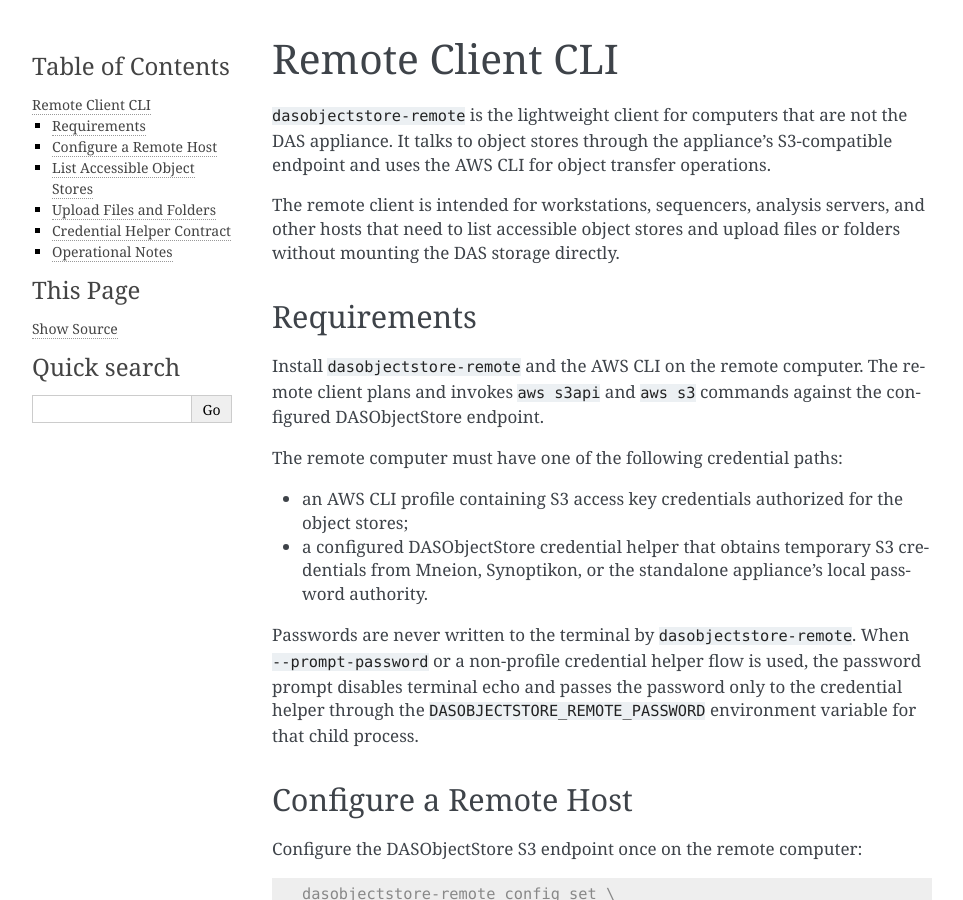
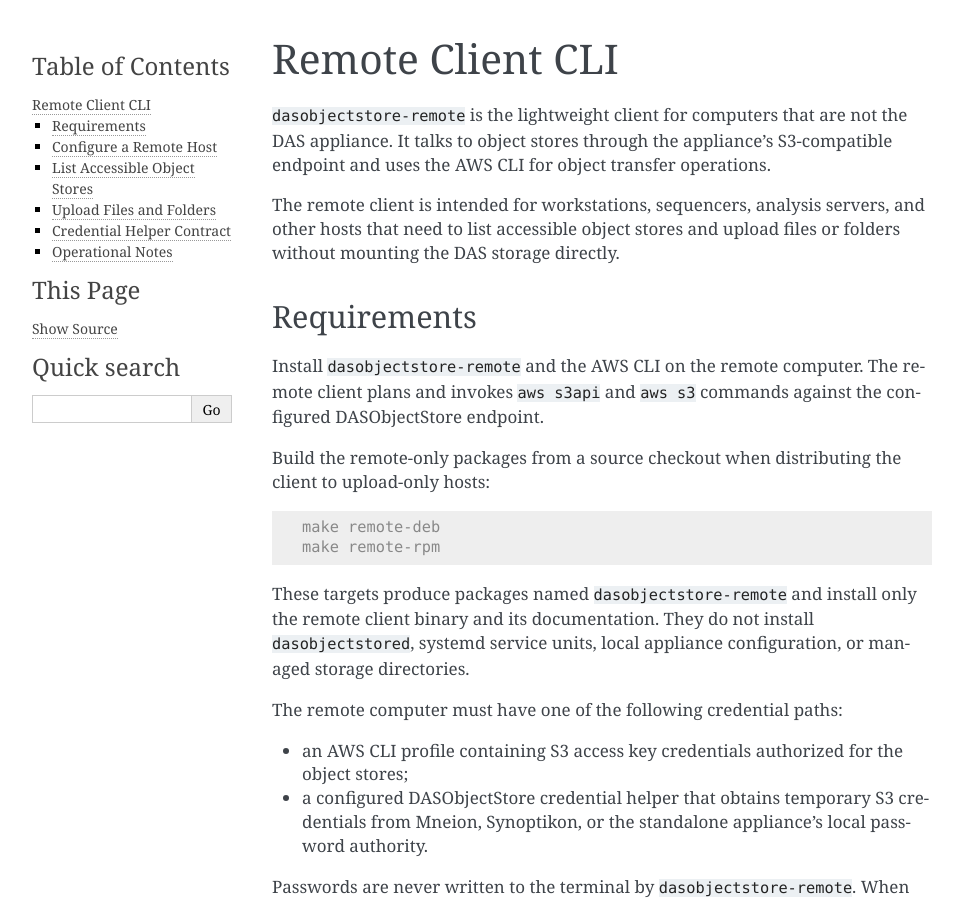
Before and after one commit to sagrudd/DASObjectStore, a Sphinx documentation site: the page built from docs/user/remote-client.rst, in a window 1280 px wide and 900 px high. Shown: the whole window, without its empty margins (148-1111 px from the left). Built offline with Sphinx 7.4.7, drawn with Linux system fonts in a browser that asks for light colours.

Commit message:
Add remote-only package targets

```diff
--- a/Cargo.toml
+++ b/Cargo.toml
@@ -15,7 +15,7 @@
 resolver = "2"
 
 [workspace.package]
-version = "0.4.6"
+version = "0.5.0"
 edition = "2021"
 license = "MPL-2.0"
 repository = "https://github.com/sagrudd/DASObjectStore"
--- a/docs/user/remote-client.rst
+++ b/docs/user/remote-client.rst
@@ -15,6 +15,19 @@
 Install ``dasobjectstore-remote`` and the AWS CLI on the remote computer. The
 remote client plans and invokes ``aws s3api`` and ``aws s3`` commands against
 the configured DASObjectStore endpoint.
+
+Build the remote-only packages from a source checkout when distributing the
+client to upload-only hosts:
+
+.. code-block:: console
+
+   make remote-deb
+   make remote-rpm
+
+These targets produce packages named ``dasobjectstore-remote`` and install only
+the remote client binary and its documentation. They do not install
+``dasobjectstored``, systemd service units, local appliance configuration, or
+managed storage directories.
 
 The remote computer must have one of the following credential paths:
 
```
Also changed, not shown: CHANGELOG.md (+7 -0 lines), 5 other files.
